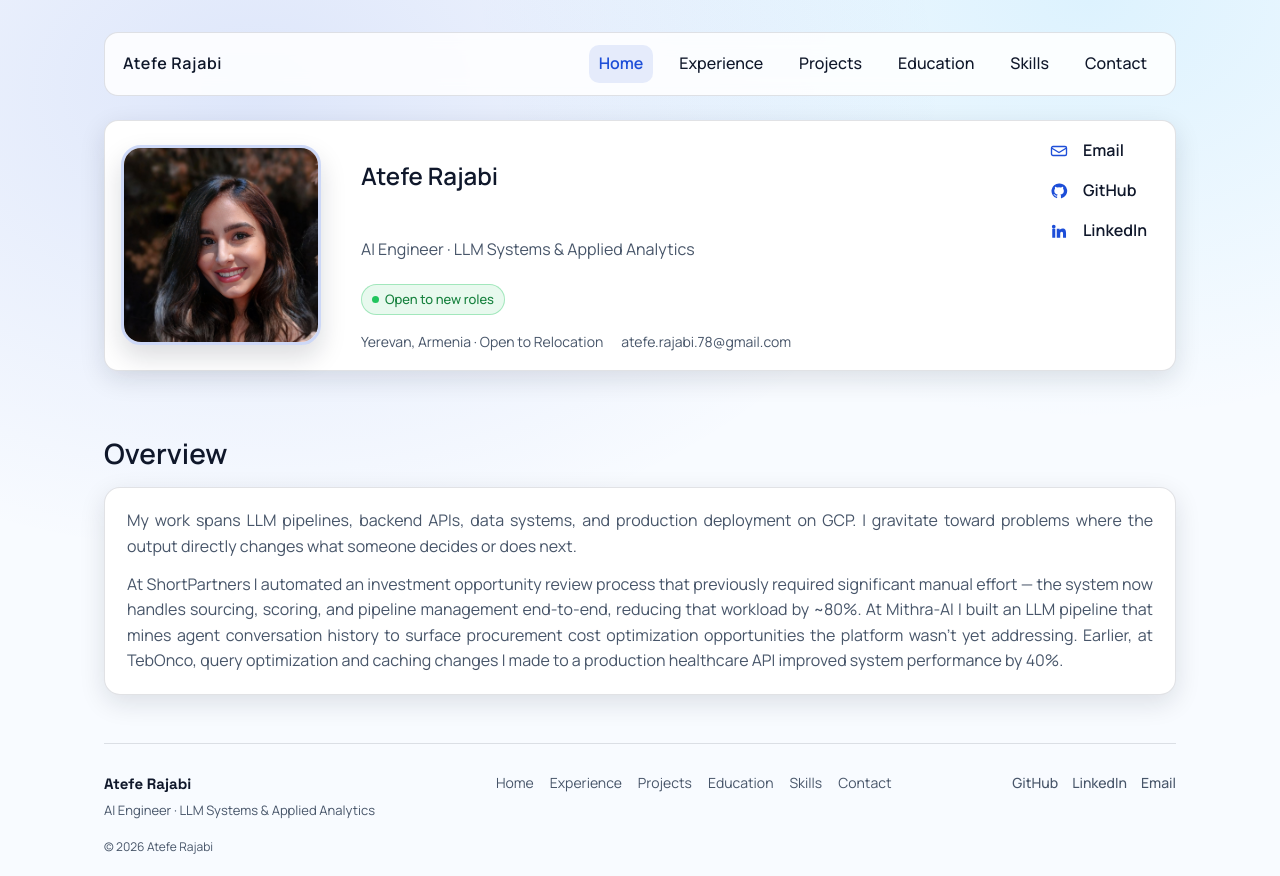
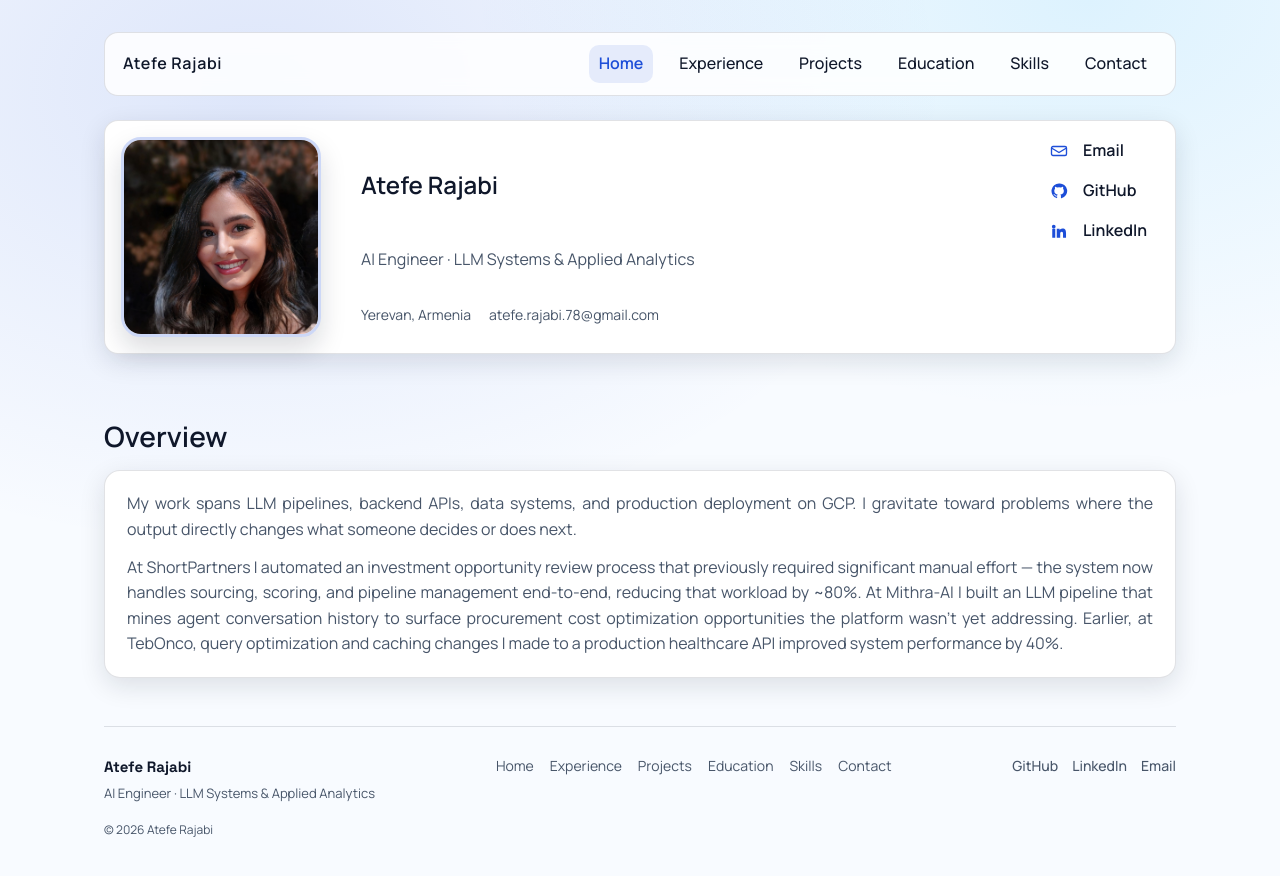
Before and after one commit to itsatefe/itsatefe.github.io, a React (Vite) app: page / in a window 1280 px wide. Built offline with nearby package versions, Linux system fonts and the light colour scheme.

Commit message:
remove open to new roles badge

```diff
--- a/src/data/profile.ts
+++ b/src/data/profile.ts
@@ -1,7 +1,7 @@
 export const profile = {
   name: "Atefe Rajabi",
   title: "AI Engineer · LLM Systems & Applied Analytics",
-  location: "Yerevan, Armenia · Open to Relocation",
+  location: "Yerevan, Armenia",
   email: "atefe.rajabi.78@gmail.com",
   github: "https://github.com/itsatefe",
   linkedin: "https://linkedin.com/in/atefe-rajabi78",
--- a/src/pages/HomePage.tsx
+++ b/src/pages/HomePage.tsx
@@ -21,7 +21,6 @@ export function HomePage() {
           <div className="home__personal">
             <h1>{profile.name}</h1>
             <p className="muted">{profile.title}</p>
-            <span className="badge-available">Open to new roles</span>
             <div className="home__meta">
               <span>{profile.location}</span>
               <span>{profile.email}</span>
```
